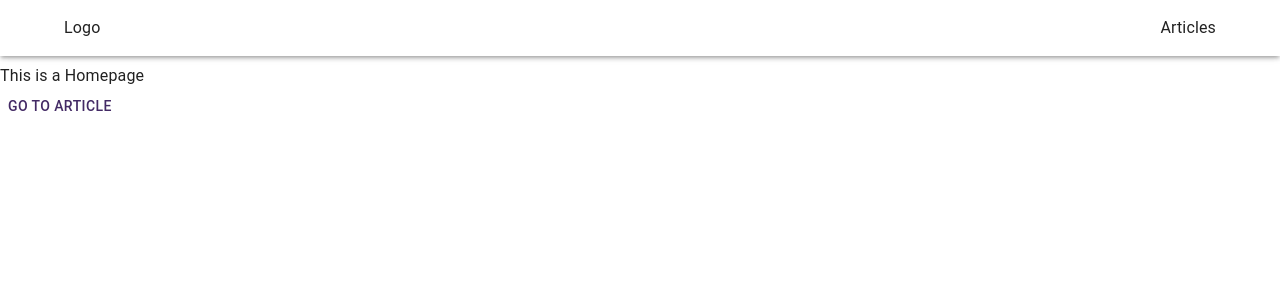
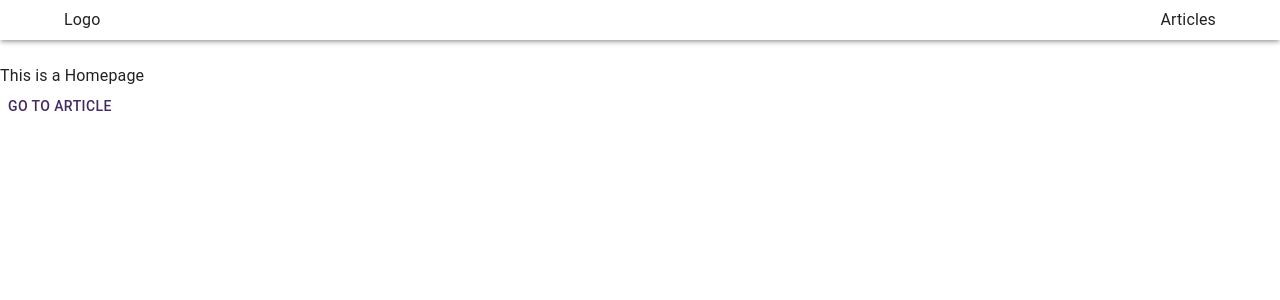
Before and after one commit to joeyprint/chalaseal, a React (Vite) app: page / in a window 1280 px wide. Shown: the top 300 px of the page. Built offline with nearby package versions, Linux system fonts and the light colour scheme.

Commit message:
:lipstick: Update padding of appbar

```diff
--- a/src/Components/Theme/AppBarTheme.ts
+++ b/src/Components/Theme/AppBarTheme.ts
@@ -3,12 +3,13 @@ import { createTheme } from '@mui/material';
 const appBarTheme = createTheme({
   components: {
     MuiAppBar: {
+      defaultProps: {},
       styleOverrides: {
         root: ({ theme: { palette, spacing, shadows } }) => ({
           backgroundColor: palette.common.white,
           color: palette.text.primary,
-          paddingTop: spacing(2),
-          paddingBottom: spacing(2),
+          paddingTop: spacing(1),
+          paddingBottom: spacing(1),
           boxShadow: shadows[3],
         }),
       },
```
